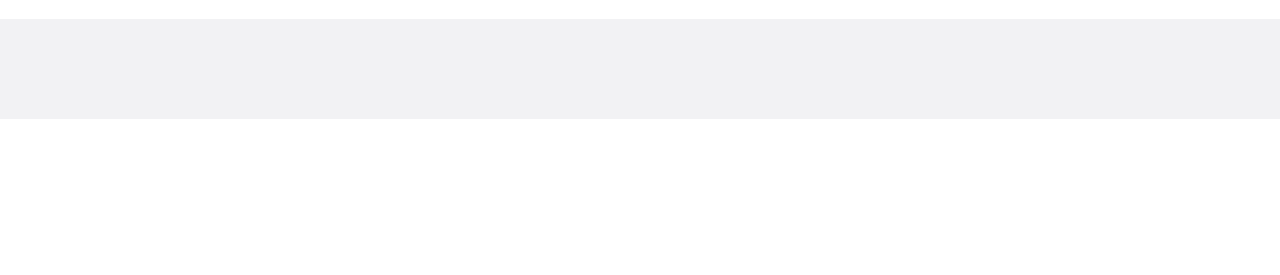
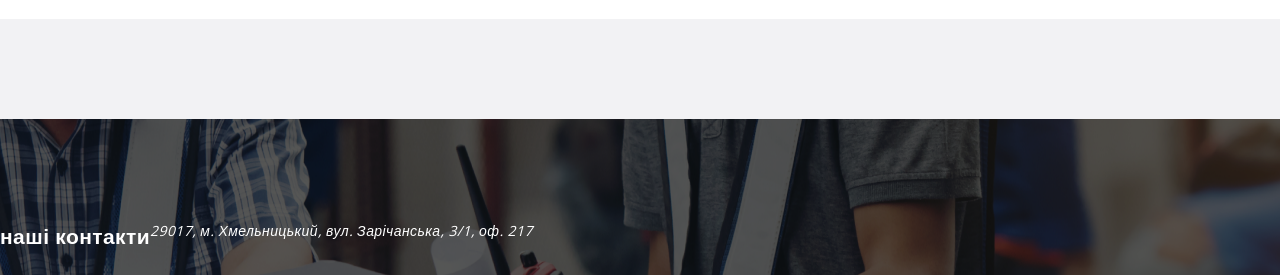
Before and after one commit to IhorRykun/Zahidna-group, a plain HTML site: page index.html in a window 1280 px wide. Shown: the part 4761-5036 px from the top of the page. Drawn offline with nearby package versions, Linux system fonts and the light colour scheme; the site is published under a folder, as on GitHub Pages, so addresses that start at the root find nothing.

Commit message:
добавили фонове зображення

```diff
--- a/scss/components/_contacts.scss
+++ b/scss/components/_contacts.scss
@@ -1,7 +1,7 @@
 .contacts {
     padding-top: 100px;
     padding-bottom: 20px;
-    background-image: url(/img/contacts/Rectangle.png);
+    background-image: url(../img/contacts/Rectangle.png);
     background-size: cover;
 }
 
```
Also changed, not shown: css/main.css, css/main.min.css, 2 other files.
